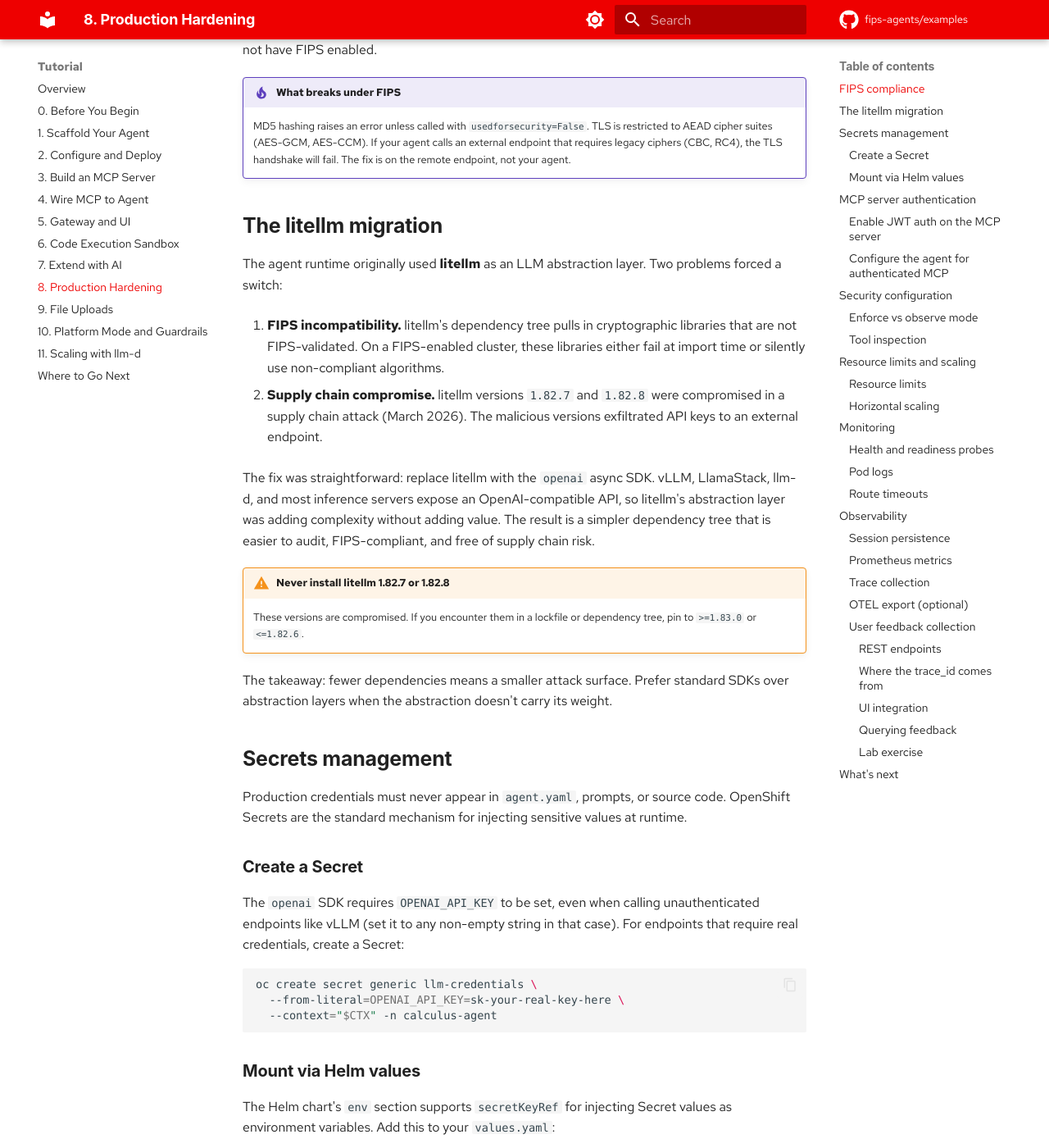
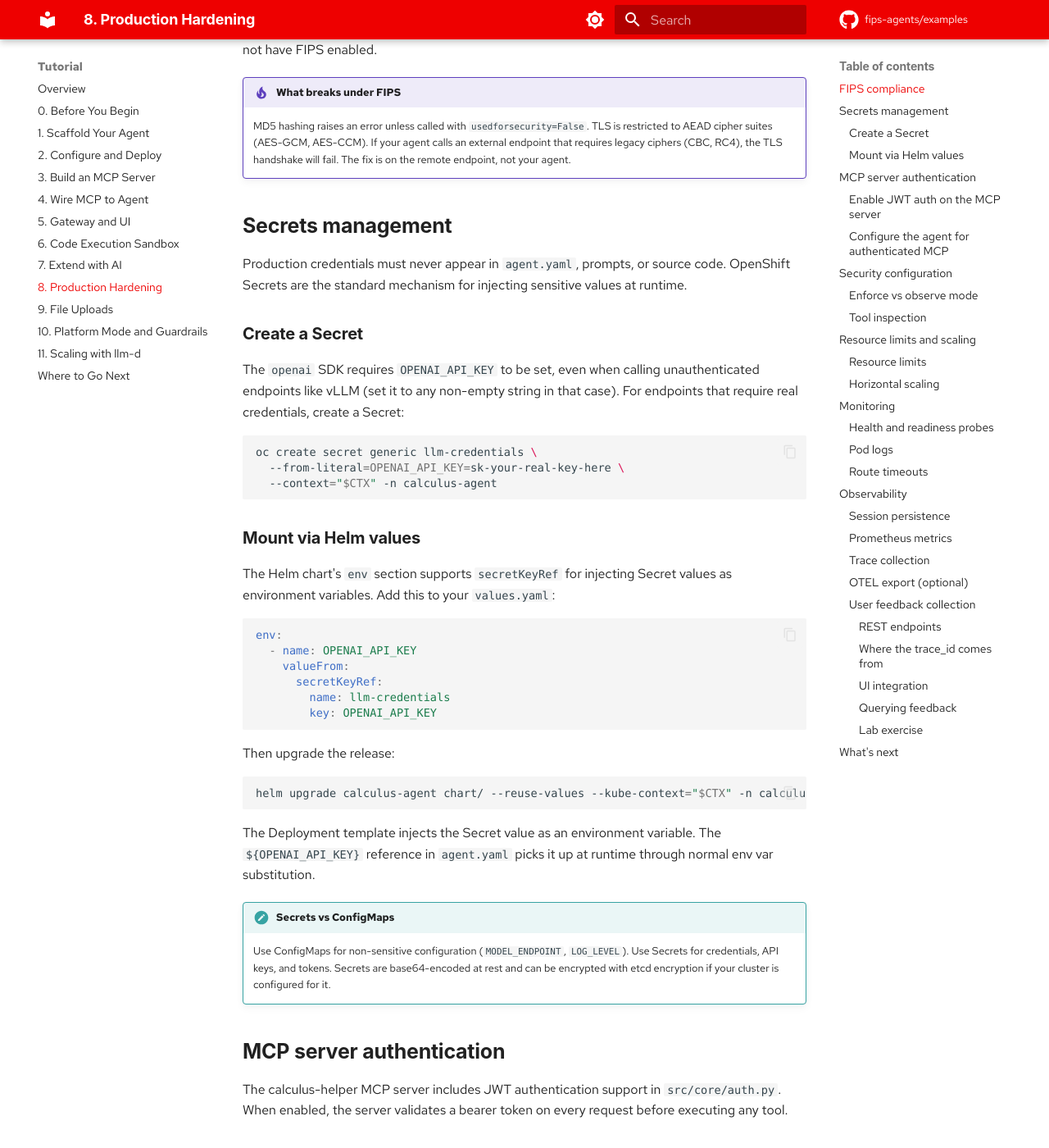
Before and after one commit to fips-agents/examples, an MkDocs documentation site: the page built from docs/08-secrets-and-production.md, in a window 1280 px wide and 1400 px high, scrolled down 968 px. Shown: the whole window at 82% size. Built offline with MkDocs 1.6.1 and Material for MkDocs 9.7.7, drawn with Linux system fonts in a browser that asks for light colours; some web fonts are replaced; comment, search, counter and statistics services are not loaded.

Commit message:
docs: Remove litellm migration section from Module 8
Historical context about the litellm-to-openai migration doesn't add
value for students learning to build agents.

Assisted-by: Claude Code (Opus 4.6)

```diff
--- a/docs/08-secrets-and-production.md
+++ b/docs/08-secrets-and-production.md
@@ -45,33 +45,6 @@ the host kernel does not have FIPS enabled.
     TLS is restricted to AEAD cipher suites (AES-GCM, AES-CCM). If your agent
     calls an external endpoint that requires legacy ciphers (CBC, RC4), the TLS
     handshake will fail. The fix is on the remote endpoint, not your agent.
-
-## The litellm migration
-
-The agent runtime originally used **litellm** as an LLM abstraction layer. Two
-problems forced a switch:
-
-1. **FIPS incompatibility.** litellm's dependency tree pulls in cryptographic
-   libraries that are not FIPS-validated. On a FIPS-enabled cluster, these
-   libraries either fail at import time or silently use non-compliant algorithms.
-
-2. **Supply chain compromise.** litellm versions `1.82.7` and `1.82.8` were
-   compromised in a supply chain attack (March 2026). The malicious versions
-   exfiltrated API keys to an external endpoint.
-
-The fix was straightforward: replace litellm with the `openai` async SDK.
-vLLM, LlamaStack, llm-d, and most inference servers expose an
-OpenAI-compatible API, so litellm's abstraction layer was adding complexity
-without adding value. The result is a simpler dependency tree that is easier to
-audit, FIPS-compliant, and free of supply chain risk.
-
-!!! warning "Never install litellm 1.82.7 or 1.82.8"
-    These versions are compromised. If you encounter them in a lockfile or
-    dependency tree, pin to `>=1.83.0` or `<=1.82.6`.
-
-The takeaway: fewer dependencies means a smaller attack surface. Prefer
-standard SDKs over abstraction layers when the abstraction doesn't carry its
-weight.
 
 ## Secrets management
 
```
